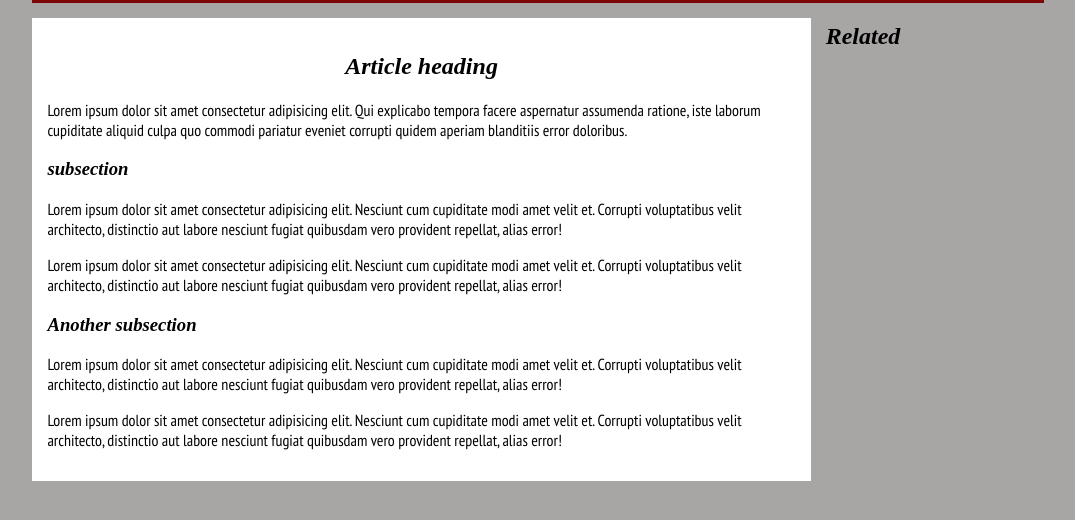
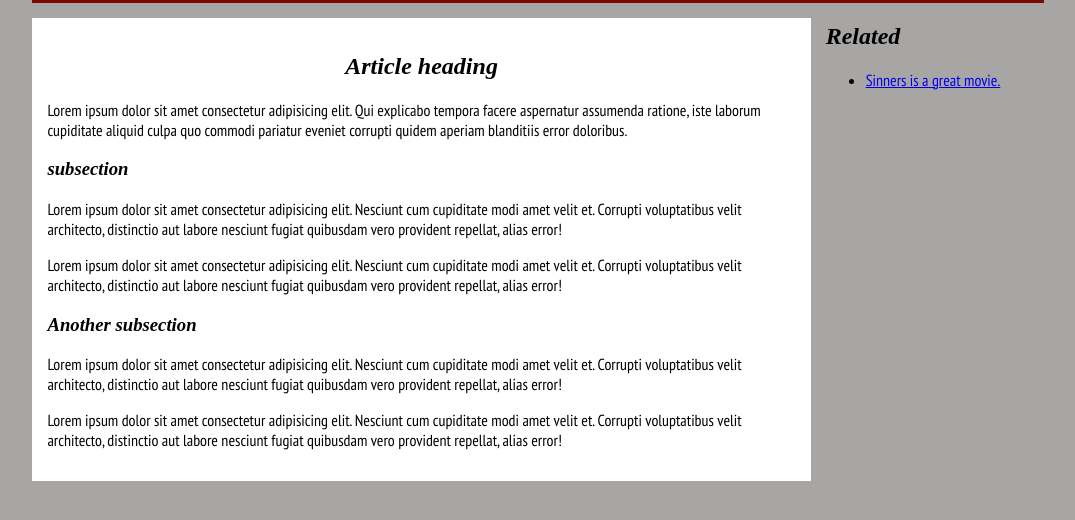
Before and after one commit to hellokristinafaye/vampire, a plain HTML site: page index.html in a window 1280 px wide. Shown: the part 148-668 px from the top of the page, without its empty margins (102-1177 px from the left). Drawn offline with Linux system fonts and the light colour scheme; a web font is replaced by a local one.

Commit message:
first set of sidebar content added

```diff
--- a/index.html
+++ b/index.html
@@ -77,6 +77,12 @@
                 <h2 class="sidebar-title">
                     Related
                 </h2>
+
+                <ul class="sidebar-list">
+                    <li class="sidebar-list-item">
+                        <a href="#" class="sidebar-list-item-text">Sinners is a great movie.</a>
+                    </li>
+                </ul>
             </aside>
 
 
```
